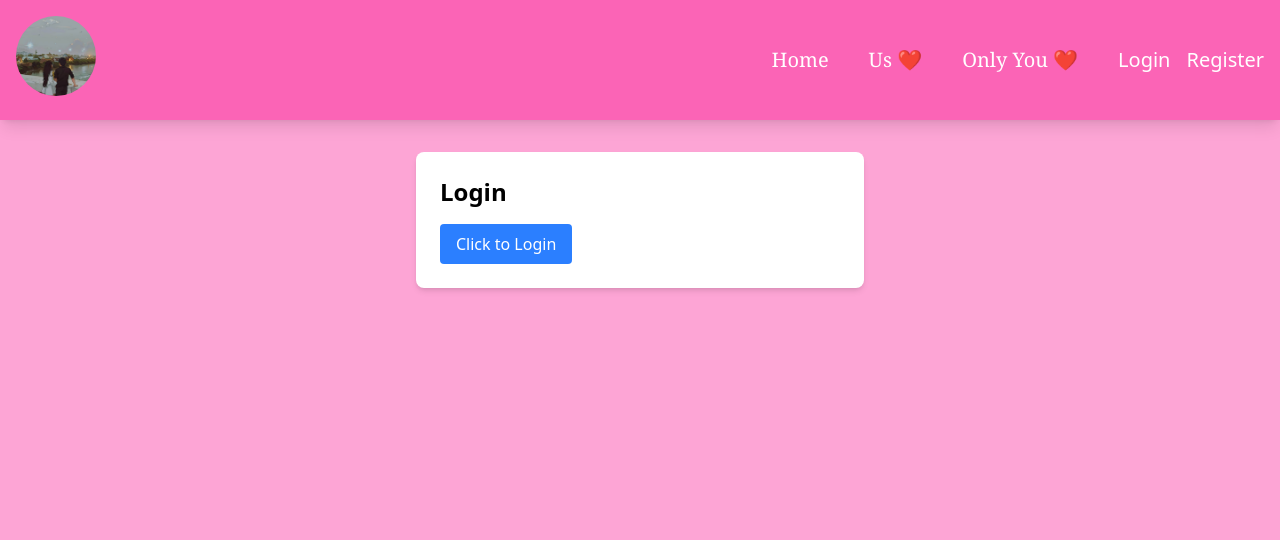
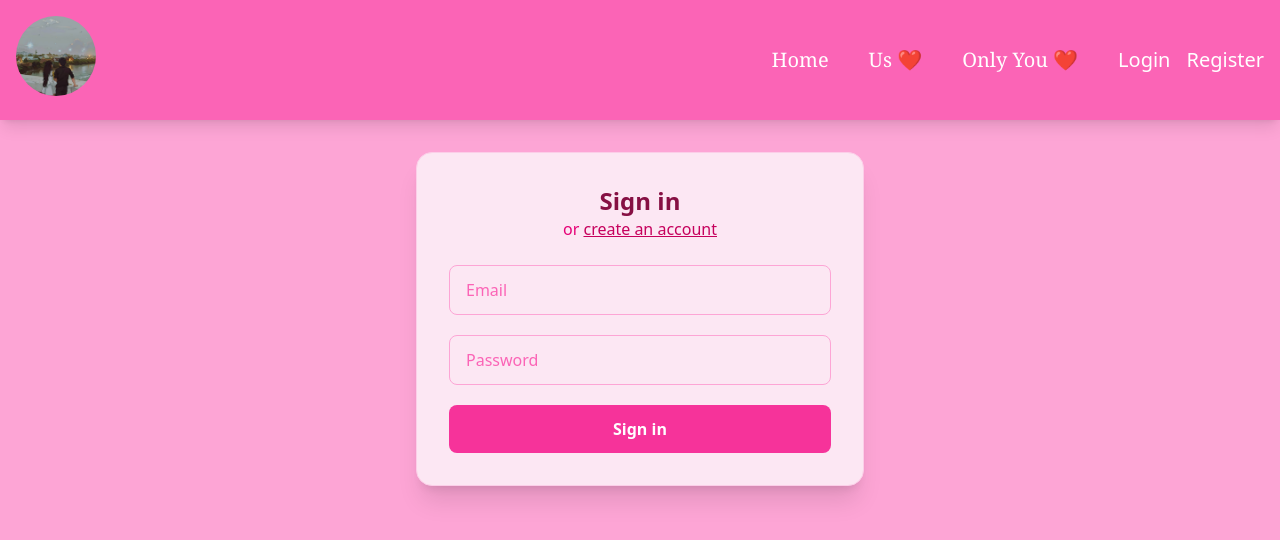
Before and after one commit to Lin18210/Image_Gallery, a React (Vite) app in the folder gallery/: page /upload in a window 1280 px wide. Shown: the top 540 px of the page. Built offline with nearby package versions, Linux system fonts and the light colour scheme.

Commit message:
login page added

```diff
--- a/gallery/src/pages/Login.jsx
+++ b/gallery/src/pages/Login.jsx
@@ -1,22 +1,100 @@
-import React from 'react'
+import { useState, useContext } from 'react';
+import { Link, useNavigate } from 'react-router-dom';
+import { AuthContext } from '../context/AuthContext';
 
-function Login({ setIsAuthenticated }) {
-  const handleLogin = () => {
-    // This is just a mock login for testing
-    setIsAuthenticated(true)
-  }
+const LoginPage = () => {
+  const [email, setEmail] = useState('');
+  const [password, setPassword] = useState('');
+  const [error, setError] = useState('');
+  const [isLoading, setIsLoading] = useState(false);
+
+  const { login } = useContext(AuthContext);
+  const navigate = useNavigate();
+
+  const handleSubmit = async (e) => {
+    e.preventDefault();
+
+    // Validate form
+    if (!email.trim() || !password) {
+      setError('Please enter both email and password');
+      return;
+    }
+
+    setError('');
+    setIsLoading(true);
+
+    try {
+      // Call login function from context
+      const success = await login({ email, password });
+
+      if (success) {
+        // Redirect to home page after successful login
+        navigate('/');
+      } else {
+        setError('Invalid email or password');
+      }
+    } catch (err) {
+      setError('An error occurred during login. Please try again.');
+      console.error(err);
+    } finally {
+      setIsLoading(false);
+    }
+  };
 
   return (
-    <div className="max-w-md mx-auto bg-white shadow-md rounded-lg p-6">
-      <h2 className="text-2xl font-semibold mb-4">Login</h2>
+    <div className="flex items-center justify-center bg-pink-300 px-4">
+  <div className="w-full max-w-md bg-pink-100 p-8 rounded-2xl shadow-xl border border-pink-200">
+    <div className="flex flex-col items-center mb-6">
+      <h2 className="text-2xl font-extrabold text-pink-900">Sign in</h2>
+      <p className="text-base text-pink-600">
+        or{' '}
+        <Link to="/register" className="text-pink-700 underline hover:text-pink-800">
+          create an account
+        </Link>
+      </p>
+    </div>
+
+    {error && (
+      <div className="bg-red-100 border border-red-400 text-red-700 px-4 py-3 rounded text-sm mb-4">
+        {error}
+      </div>
+    )}
+
+    <form className="space-y-5" onSubmit={handleSubmit}>
+      <input
+        id="email-address"
+        name="email"
+        type="email"
+        required
+        value={email}
+        onChange={(e) => setEmail(e.target.value)}
+        className="w-full px-4 py-3 border border-pink-300 rounded-lg text-base focus:outline-none focus:ring-2 focus:ring-pink-400 placeholder-pink-400"
+        placeholder="Email"
+      />
+      <input
+        id="password"
+        name="password"
+        type="password"
+        required
+        value={password}
+        onChange={(e) => setPassword(e.target.value)}
+        className="w-full px-4 py-3 border border-pink-300 rounded-lg text-base focus:outline-none focus:ring-2 focus:ring-pink-400 placeholder-pink-400"
+        placeholder="Password"
+      />
+
       <button
-        onClick={handleLogin}
-        className="bg-blue-500 text-white px-4 py-2 rounded hover:bg-blue-600"
+        type="submit"
+        disabled={isLoading}
+        className={`w-full py-3 text-base font-semibold text-white rounded-lg bg-pink-500 hover:bg-pink-600 transition-all ${
+          isLoading ? 'opacity-70 cursor-not-allowed' : ''
+        }`}
       >
-        Click to Login
+        {isLoading ? 'Signing in...' : 'Sign in'}
       </button>
-    </div>
-  )
-}
+    </form>
+  </div>
+</div>
+  );
+};
 
-export default Login
+export default LoginPage;
```
